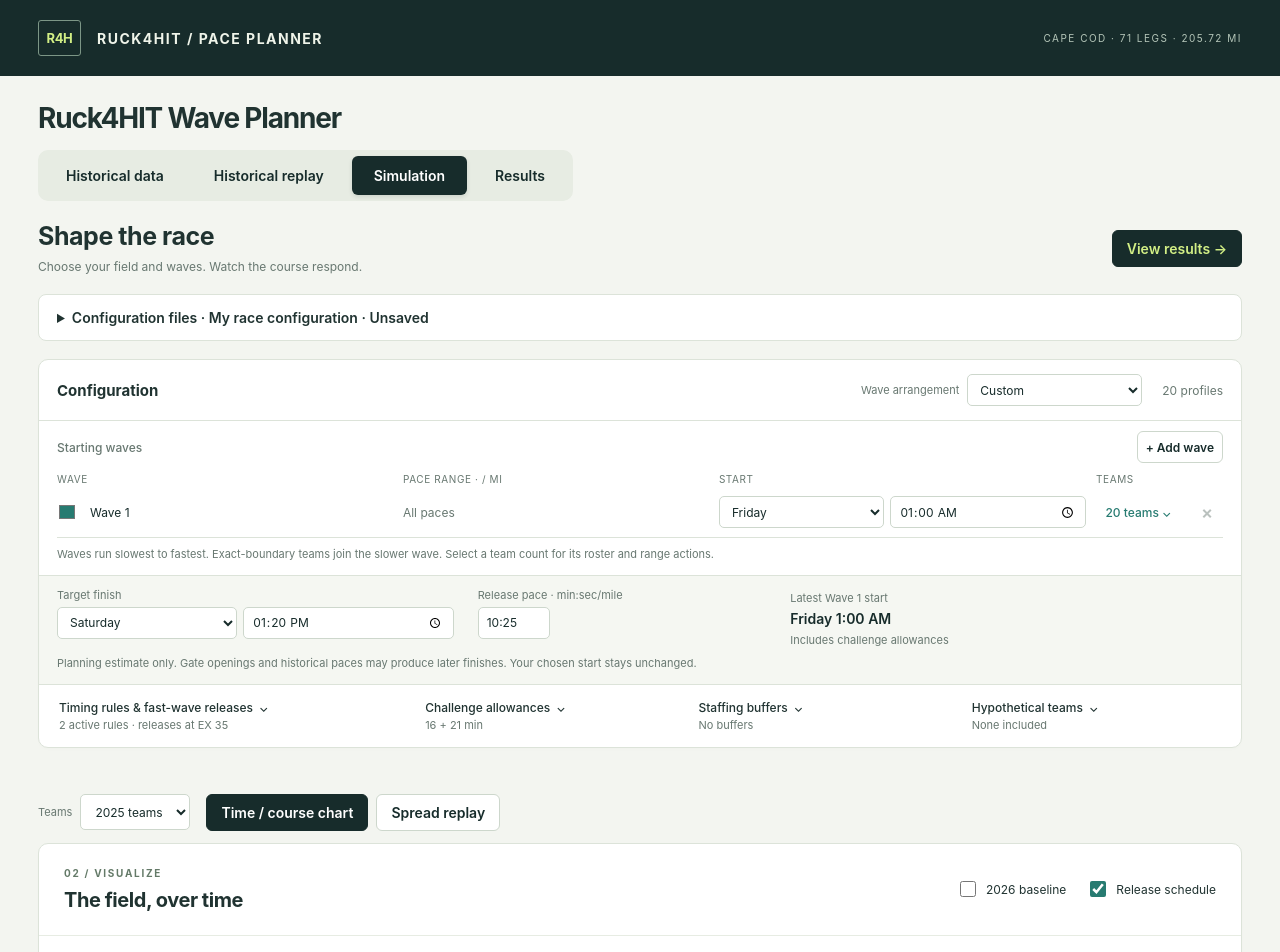
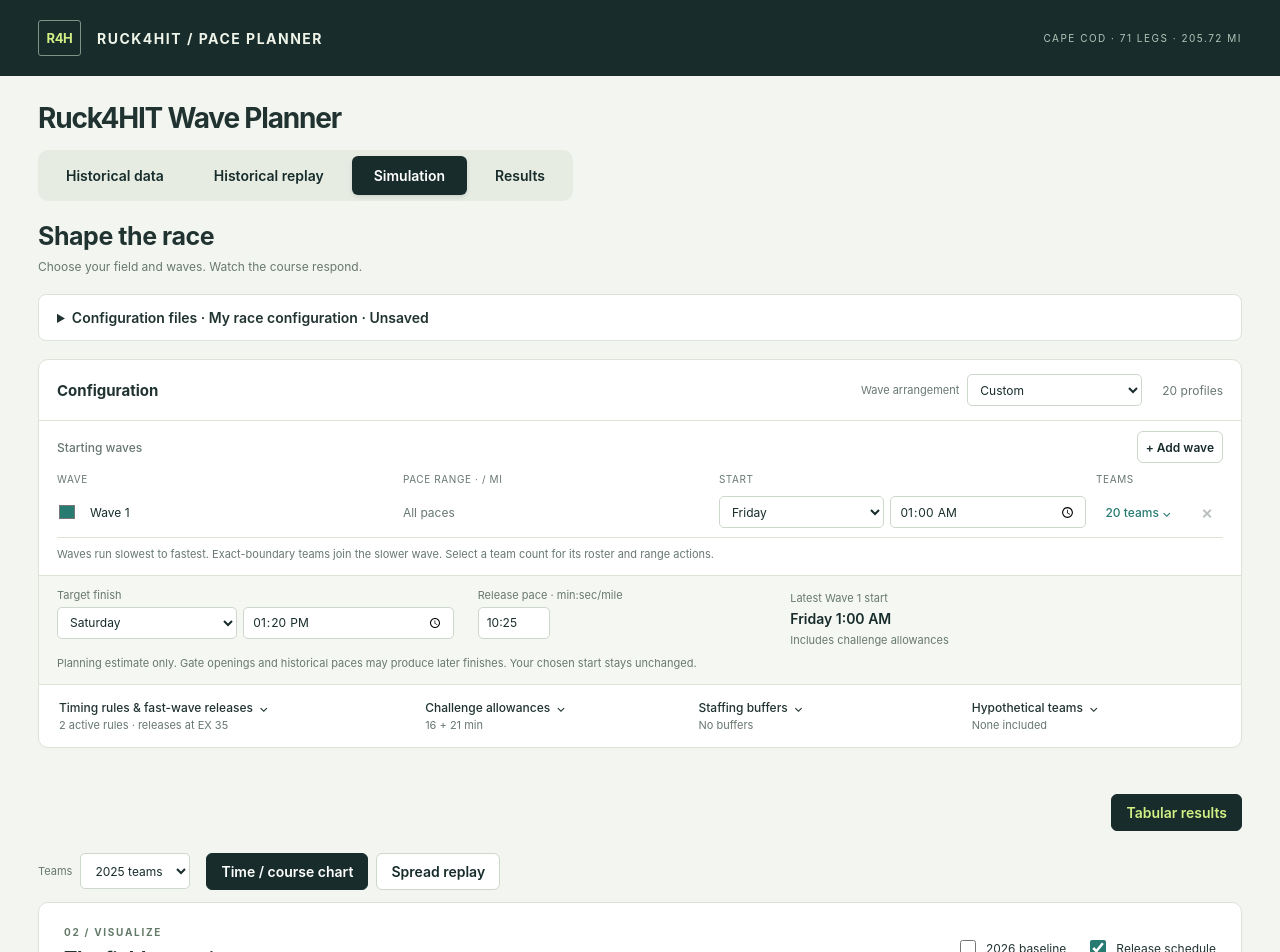
Before and after one commit to mhornmclane/WavePlanner, a React (Vite) app: page / in a window 1280 px wide. Shown: the top 952 px of the page. Built offline with nearby package versions, Linux system fonts and the light colour scheme.

Commit message:
Move tabular results action below simulator configuration

```diff
--- a/src/App.tsx
+++ b/src/App.tsx
@@ -148,7 +148,7 @@
       <div hidden={section!=="history"}><HistoricalData/></div>
       <div hidden={section!=="historical-replay"}><HistoricalReplay active={section==="historical-replay"}/></div>
       <div hidden={section!=="simulation"}>
-        <div className="workspace-heading"><div><h2>Shape the race</h2><p className="muted">Choose your field and waves. Watch the course respond.</p></div><button className="primary" onClick={()=>setSection("results")}>View results →</button></div>
+        <div className="workspace-heading"><div><h2>Shape the race</h2><p className="muted">Choose your field and waves. Watch the course respond.</p></div></div>
         <details className="configuration-files"><summary>Configuration files · {scenario.name} · {dirty ? "Unsaved" : "Saved"}</summary>
           <div className="save-toolbar">
             <label className="scenario-name">
@@ -252,6 +252,7 @@
             {activePreset && <p className="sr-only">{activePreset.summary} Friday starts.</p>}
             <Config key={configRevision} scenario={scenario} setScenario={editScenario} result={result}/>
           </section>
+          <div className="configuration-results-action"><button className="primary" onClick={()=>setSection("results")}>Tabular results</button></div>
           <section className="simulation-visual" aria-label="Live simulation">
             {result && comparison ? <>
               <div className="viewer-controls"><label className="inline-label">Teams
--- a/src/compact-config.css
+++ b/src/compact-config.css
@@ -1,5 +1,6 @@
 /* Configuration keeps the wave field, its finish target, and optional rules together. */
 .configuration-panel { padding:0; overflow:visible; }
+.configuration-results-action { display:flex; justify-content:flex-end; }
 .configuration-heading { display:flex; align-items:center; flex-wrap:wrap; gap:12px 20px; padding:14px 18px; border-bottom:1px solid var(--border); }
 .configuration-heading h3 { margin:0; font-size:15px; }
 .configuration-heading .field { flex-direction:row; align-items:center; margin-left:auto; }
```
Also changed, not shown: tests/workflow.e2e.ts (+1 -1 lines).
